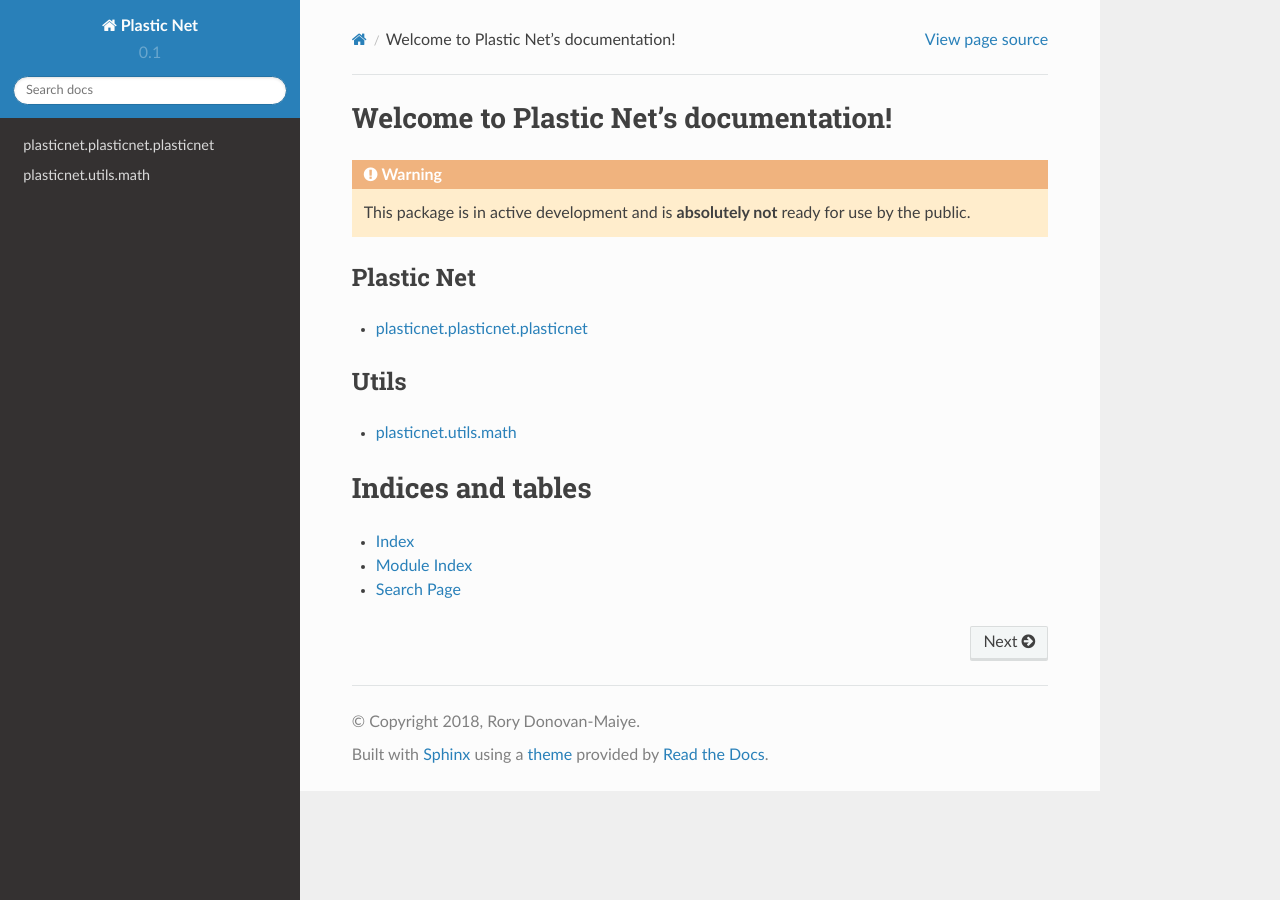
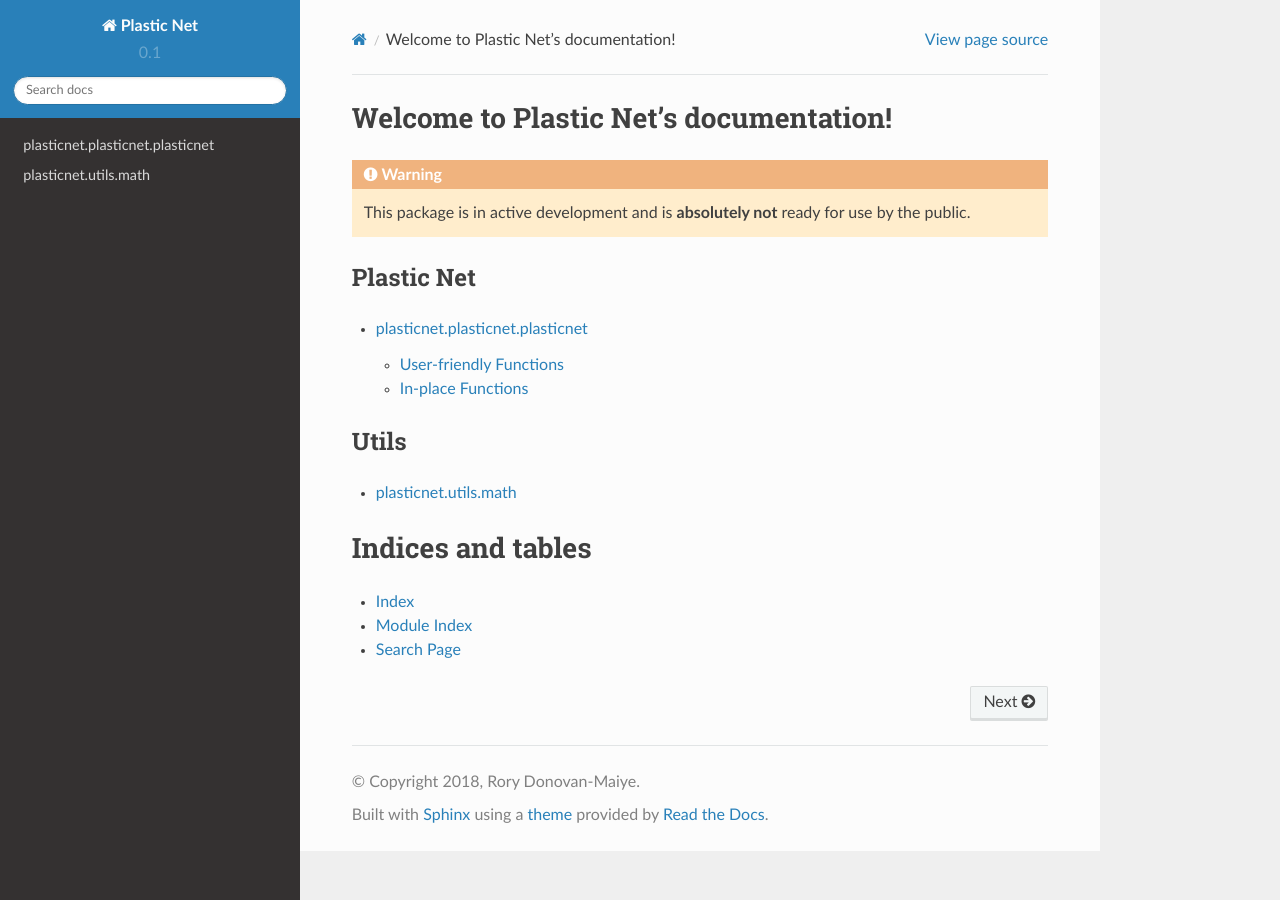
Before and after one commit to donovanr/plasticnet, a Sphinx documentation site: the page built from docs/source/index.rst, in a window 1280 px wide. Built offline with Sphinx 7.4.7 and the Read the Docs theme 2.0.0, drawn with Linux system fonts in a browser that asks for light colours.

Commit message:
added in-place funcs to docs

```diff
--- a/docs/source/plasticnet.rst
+++ b/docs/source/plasticnet.rst
@@ -1,9 +1,20 @@
 plasticnet.plasticnet.plasticnet
 ================================
 .. currentmodule:: plasticnet.plasticnet.plasticnet
+
+User-friendly Functions
+-----------------------
 
 .. autofunction:: plasticnet.plasticnet.plasticnet.solve_ols
 
 .. autofunction:: plasticnet.plasticnet.plasticnet.solve_enet
 
+
+In-place Functions
+------------------
+
+.. autofunction:: plasticnet.plasticnet.plasticnet._solve_ols_inplace
+
+.. autofunction:: plasticnet.plasticnet.plasticnet._solve_enet_inplace
+
 .. autofunction:: plasticnet.plasticnet.plasticnet.solve_gpnet
```
